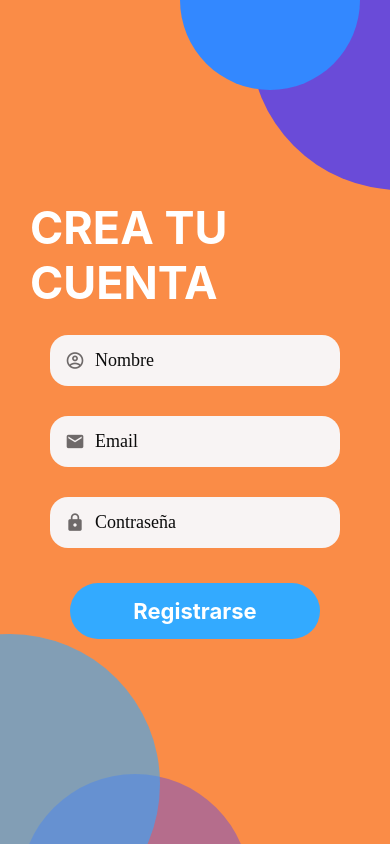
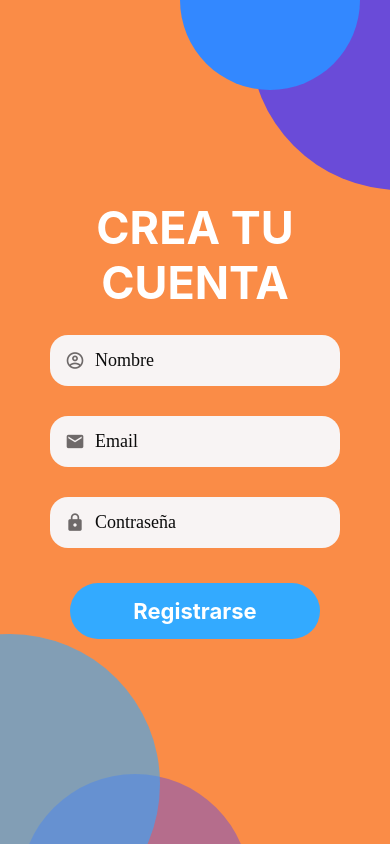
Before and after one commit to Bichotas/SquareCo, a React Native app: screen / in a window 390 px wide. Built offline with nearby package versions, Linux system fonts and the light colour scheme.

Commit message:
cambio en el Texto, para justificarlo

```diff
--- a/App/screens/RegisterScreen.js
+++ b/App/screens/RegisterScreen.js
@@ -61,7 +61,6 @@ const styles = StyleSheet.create({
     padding: 20,
   },
   textContainer: {
-    alignItems: "center",
     width: "100%",
     padding: 10,
   },
@@ -72,6 +71,7 @@ const styles = StyleSheet.create({
     textTransform: "uppercase",
     // borderColor: colors.white,
     // borderBottomWidth: 5,
+    textAlign: "center",
   },
   formContainer: {
     width: "100%",
```
